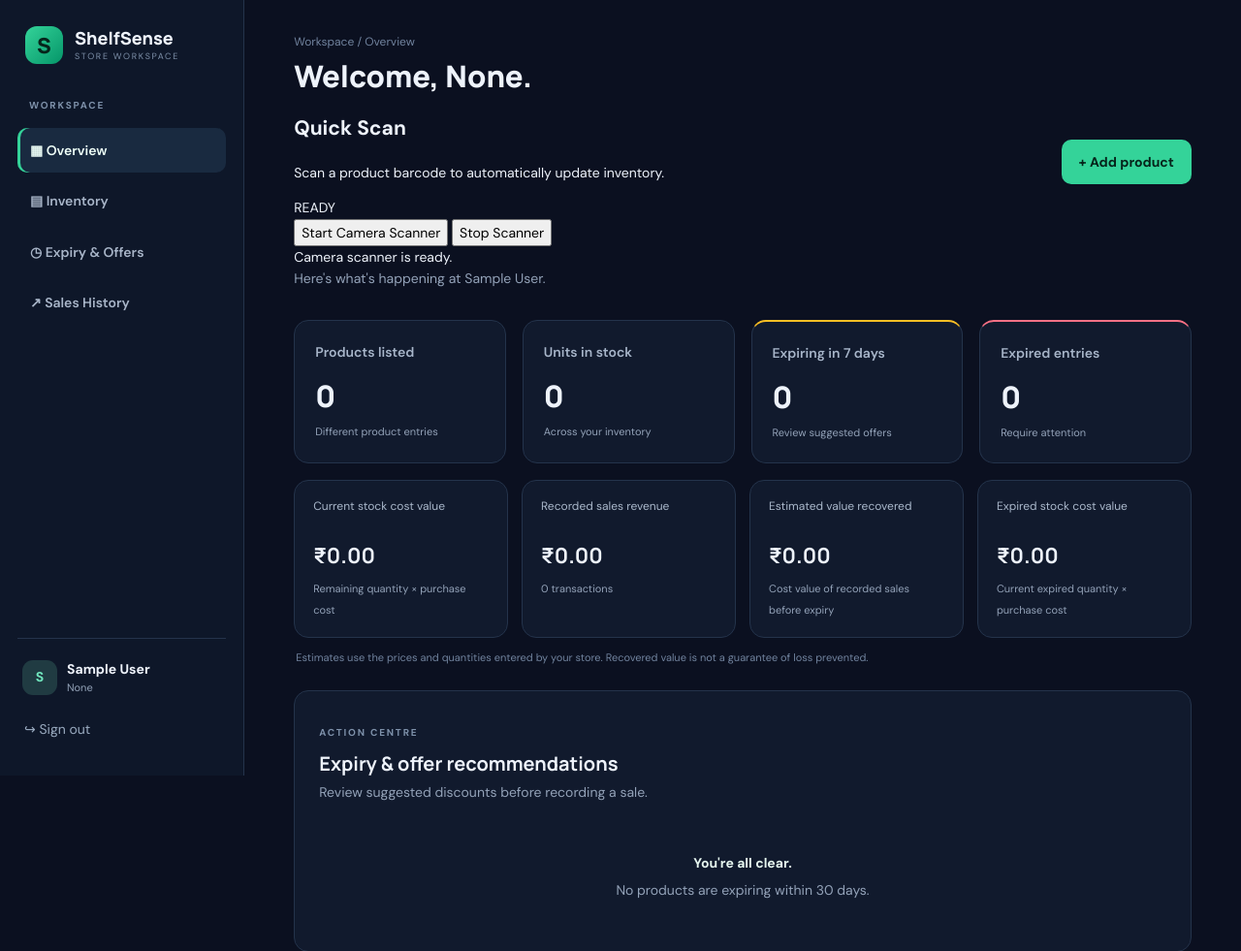
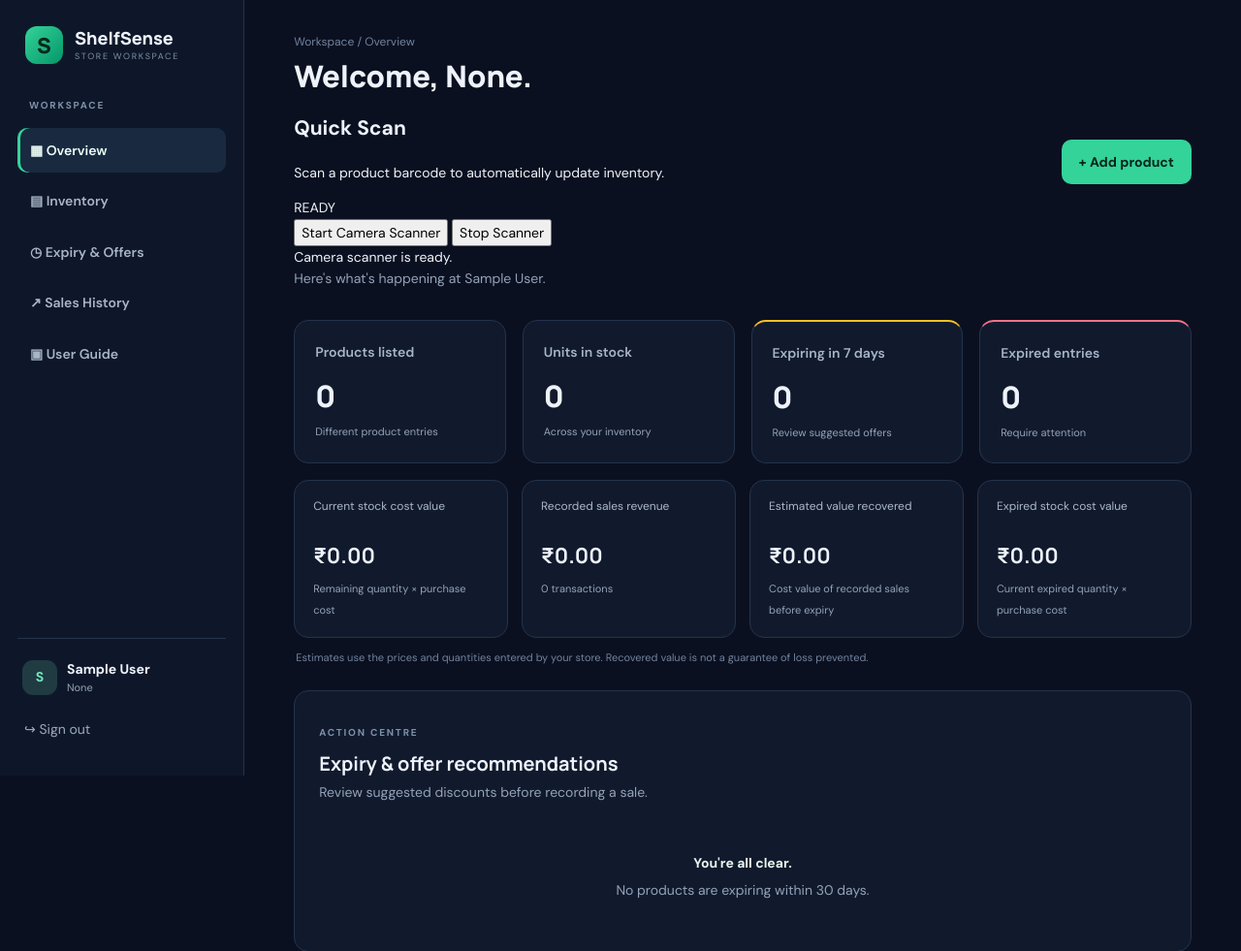
Before and after one commit to shelfsense101/Shelf_sense, a Flask app: page /dashboard in a window 1280 px wide. Shown: the top 981 px of the page at 97% size. Run offline with Flask 3, Linux system fonts and the light colour scheme; the visitor is signed in with stand-in values (Sample User, id 1); data that the repository does not hold is empty; parts of the project's set-up code (start-up, migrations or seed data) failed here and were passed over.

Commit message:
Update dashboard.html

```diff
--- a/SHELFSENSE/templates/dashboard.html
+++ b/SHELFSENSE/templates/dashboard.html
@@ -26,10 +26,11 @@
 
     <div class="side-label">WORKSPACE</div>
 
-    <a class="side-link active" href="{{ url_for('dashboard') }}">▦ Overview</a>
-    <a class="side-link" href="#inventory">▤ Inventory</a>
-    <a class="side-link" href="#expiry">◷ Expiry & Offers</a>
-    <a class="side-link" href="{{ url_for('sales') }}">↗ Sales History</a>
+<a class="side-link active" href="{{ url_for('dashboard') }}">▦ Overview</a>
+<a class="side-link" href="#inventory">▤ Inventory</a>
+<a class="side-link" href="#expiry">◷ Expiry & Offers</a>
+<a class="side-link" href="{{ url_for('sales') }}">↗ Sales History</a>
+<a class="side-link" href="{{ url_for('guide') }}">▣ User Guide</a>
 
     <div class="sidebar-bottom">
 
```
